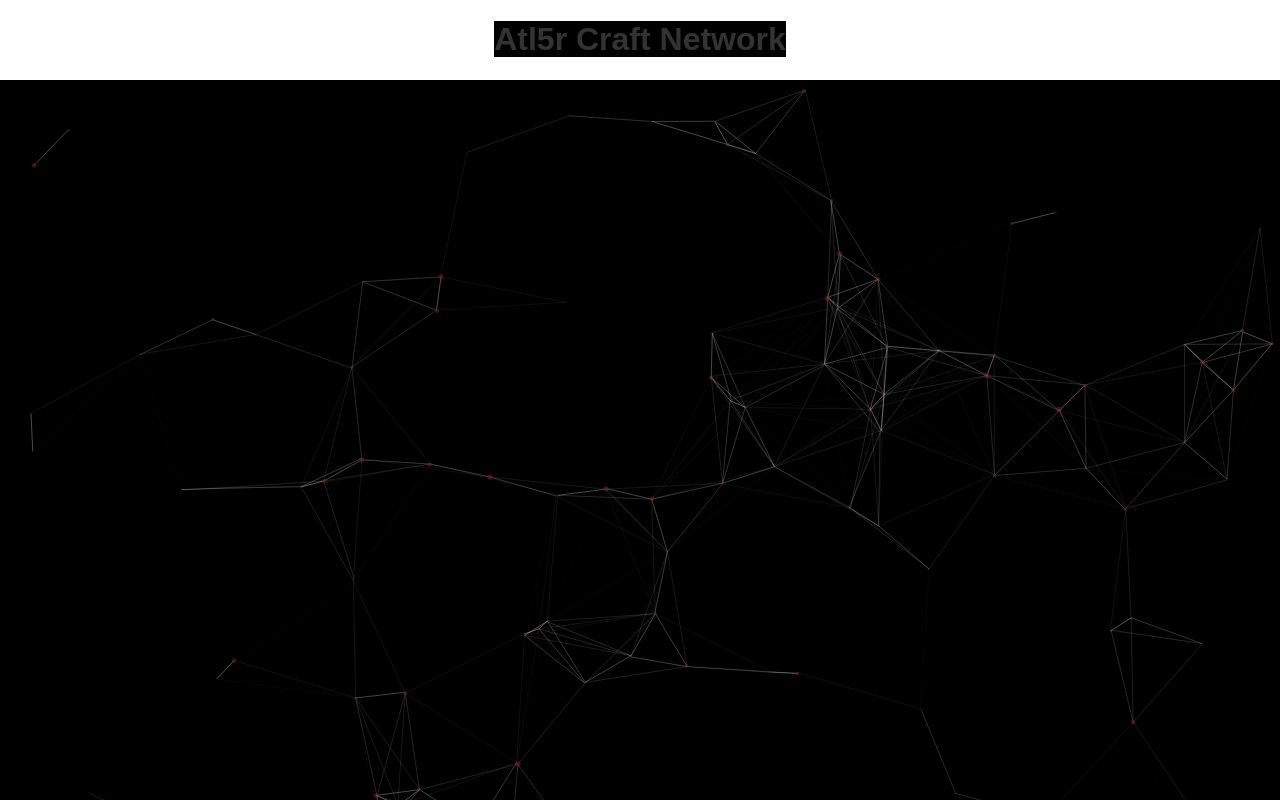
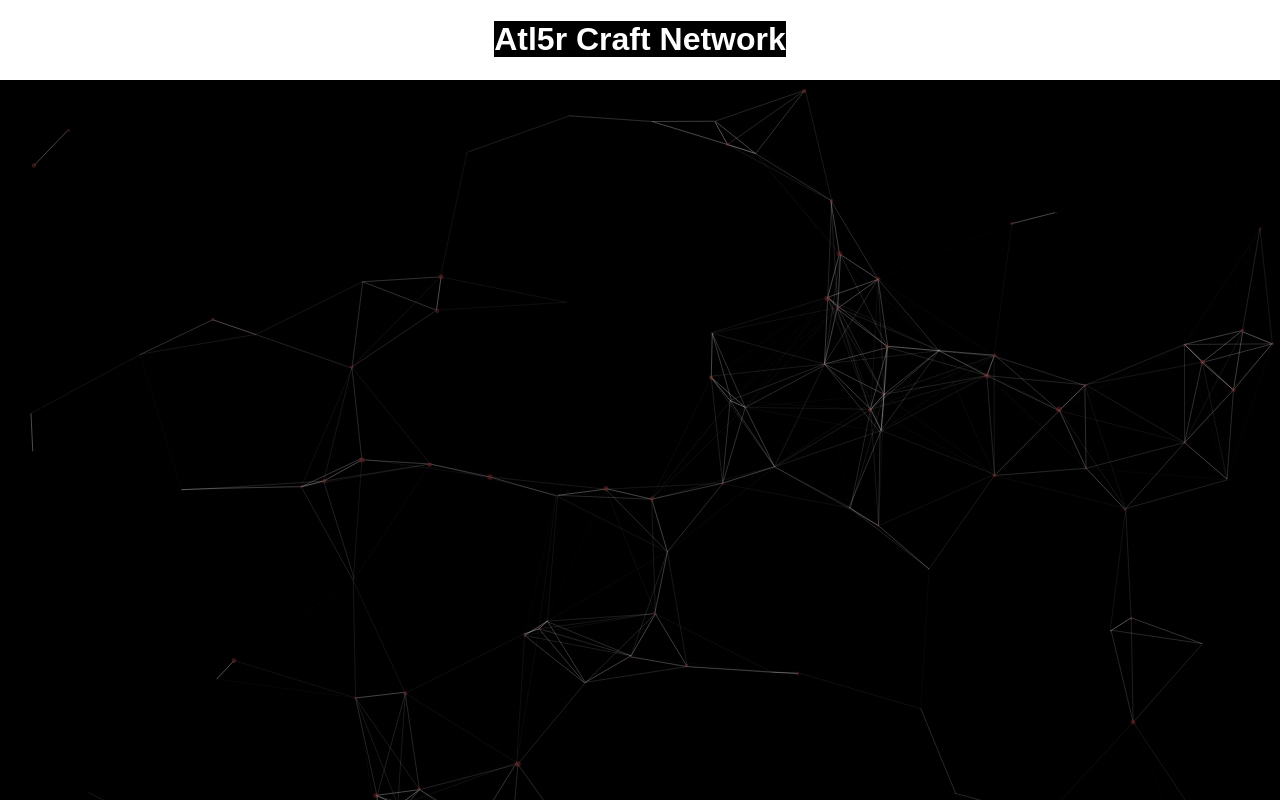
Before and after one commit to VisFiz/firsthtml, a plain HTML site: page index.html in a window 1280 px wide. Drawn offline with nearby package versions, Linux system fonts and the light colour scheme.

Commit message:
Update index.html

```diff
--- a/index.html
+++ b/index.html
@@ -8,7 +8,7 @@
   <title>Alt5r Craft Network</title>
   <link rel="stylesheet" href="style.css">
   <header>
-    <h1><span>Atl5r Craft Network</span></h1>
+    <h1 style="color:white"><span>Atl5r Craft Network</span></h1>
   </header>
 </head>
 <body>
```
